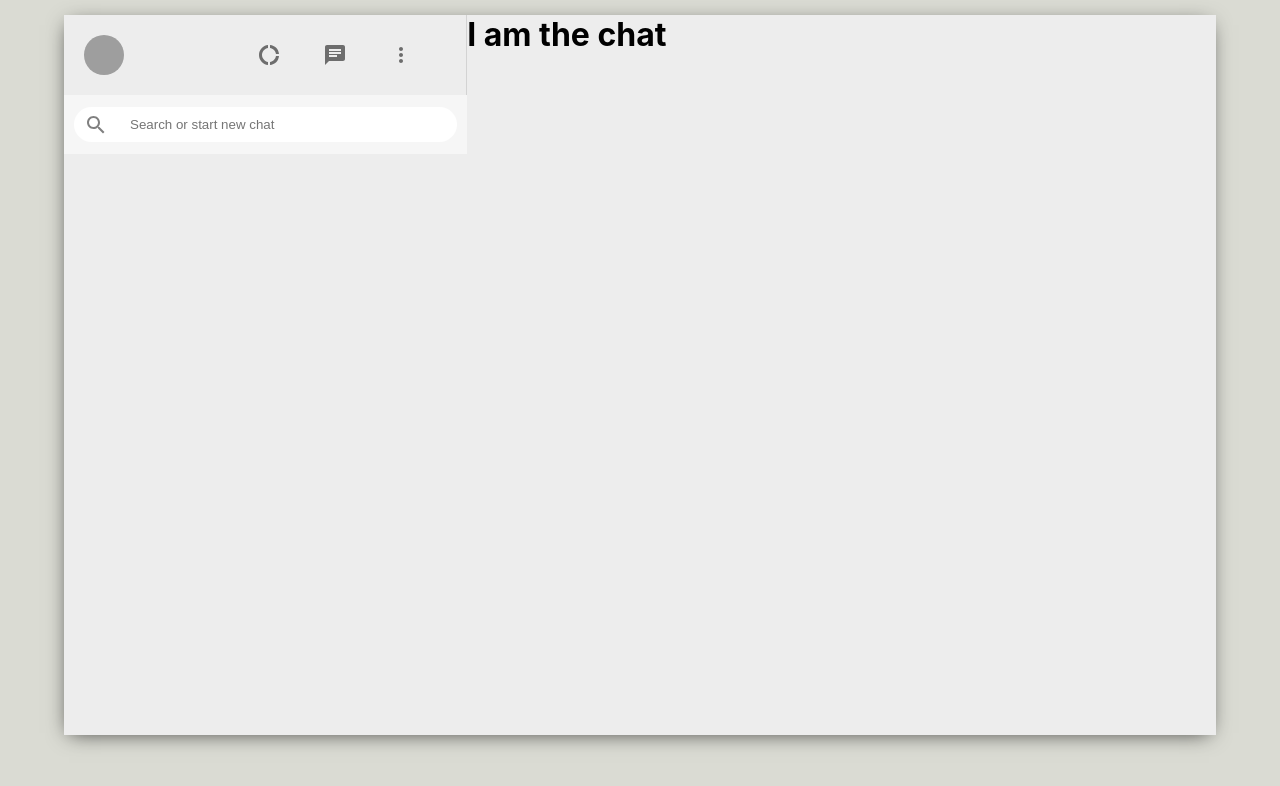
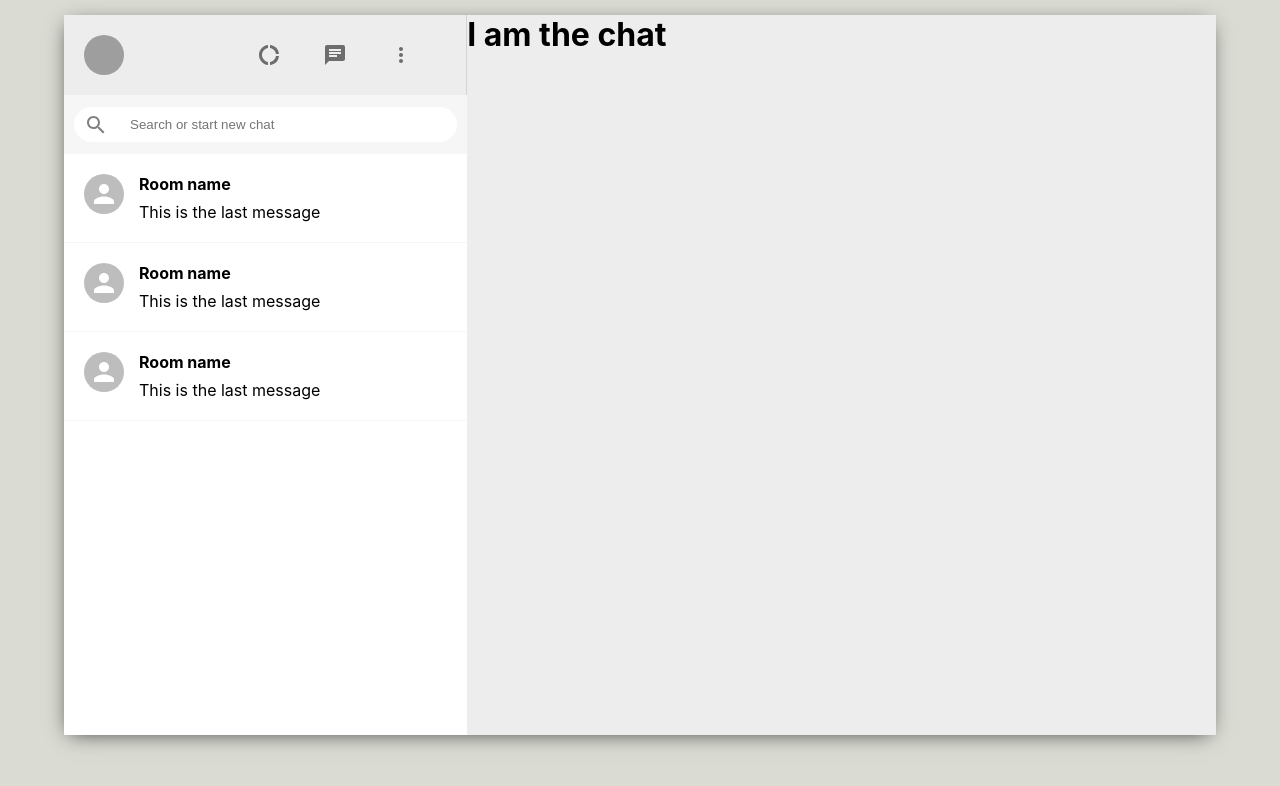
Before and after one commit to navyvet1125/whatsapp-mern, a React (Create React App) app: page / in a window 1280 px wide. Shown: the top 786 px of the page. Built offline with nearby package versions, Linux system fonts and the light colour scheme; grey boxes are pictures that could not be loaded.

Commit message:
Created SidebarChat js and css. Modified Sidebar accordingly.

```diff
--- a/src/Sidebar.css
+++ b/src/Sidebar.css
@@ -51,3 +51,9 @@
     outline-width: 0;
     margin-left: 10px;
 }
+
+.sidebar__chats {
+    flex: 1;
+    background-color: white;
+    overflow: scroll;
+}
--- a/src/Sidebar.js
+++ b/src/Sidebar.js
@@ -4,6 +4,7 @@
 import DonutLargeIcon from '@mui/icons-material/DonutLarge';
 import { Avatar, IconButton } from '@mui/material';
 import { MoreVert, SearchOutlined } from '@mui/icons-material';
+import SidebarChat from './SidebarChat';
 
 const Sidebar = () => {
   return (
@@ -31,6 +32,9 @@
         </div>
       </div>
       <div className='sidebar__chats'>
+        <SidebarChat />
+        <SidebarChat />
+        <SidebarChat />
       </div>
     </div>
   )
--- /dev/null
+++ b/src/SidebarChat.css
@@ -0,0 +1,19 @@
+.sidebarChat {
+    display: flex;
+    padding: 20px;
+    cursor: pointer;
+    border-bottom: 1px solid #f6f6f6;
+}
+
+.sidebarChat:hover {
+    background-color: #ebebeb;
+}
+
+.sidebarChat__info h2 {
+    font-size: 16px;
+    margin-bottom: 8px;
+}
+
+.sidebarChat__info {
+    margin-left: 15px;
+}
--- /dev/null
+++ b/src/SidebarChat.js
@@ -0,0 +1,16 @@
+import React from 'react';
+import "./SidebarChat.css";
+import { Avatar } from '@mui/material';
+const SidebarChat = () => {
+  return (
+    <div className='sidebarChat'>
+      <Avatar />
+      <div className='sidebarChat__info'>
+        <h2>Room name</h2>
+        <p>This is the last message</p>
+      </div>
+    </div>
+  )
+}
+
+export default SidebarChat;
```
